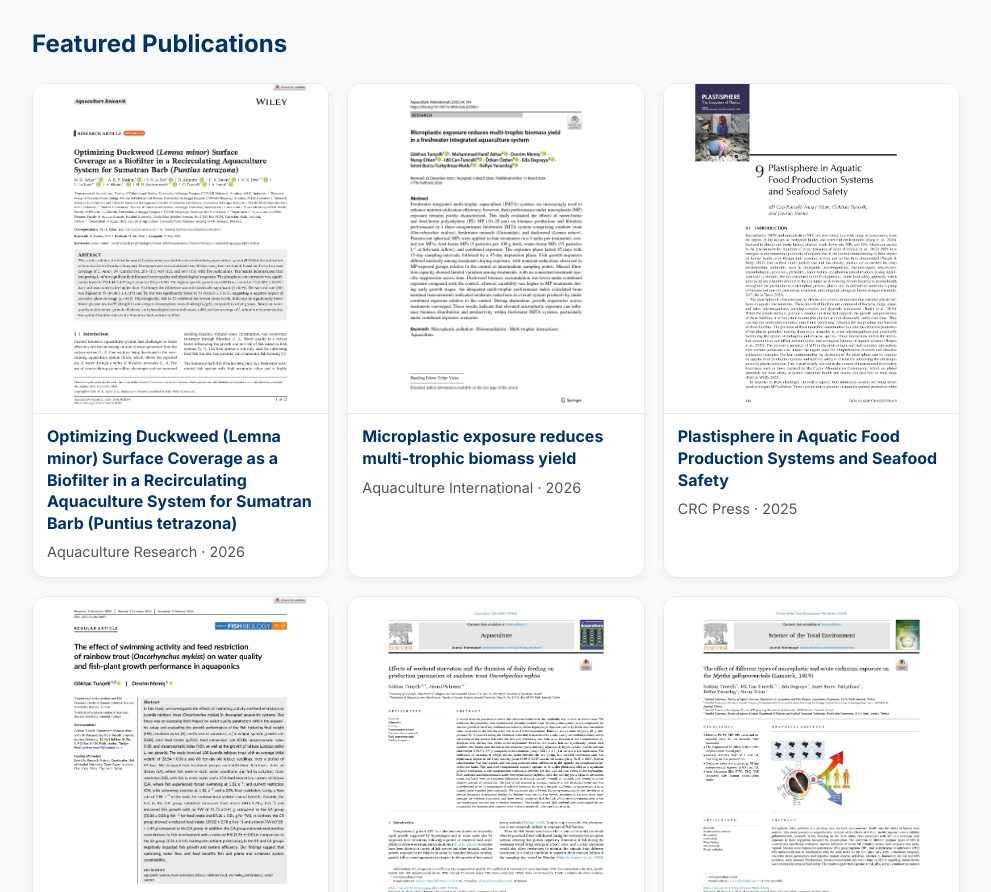
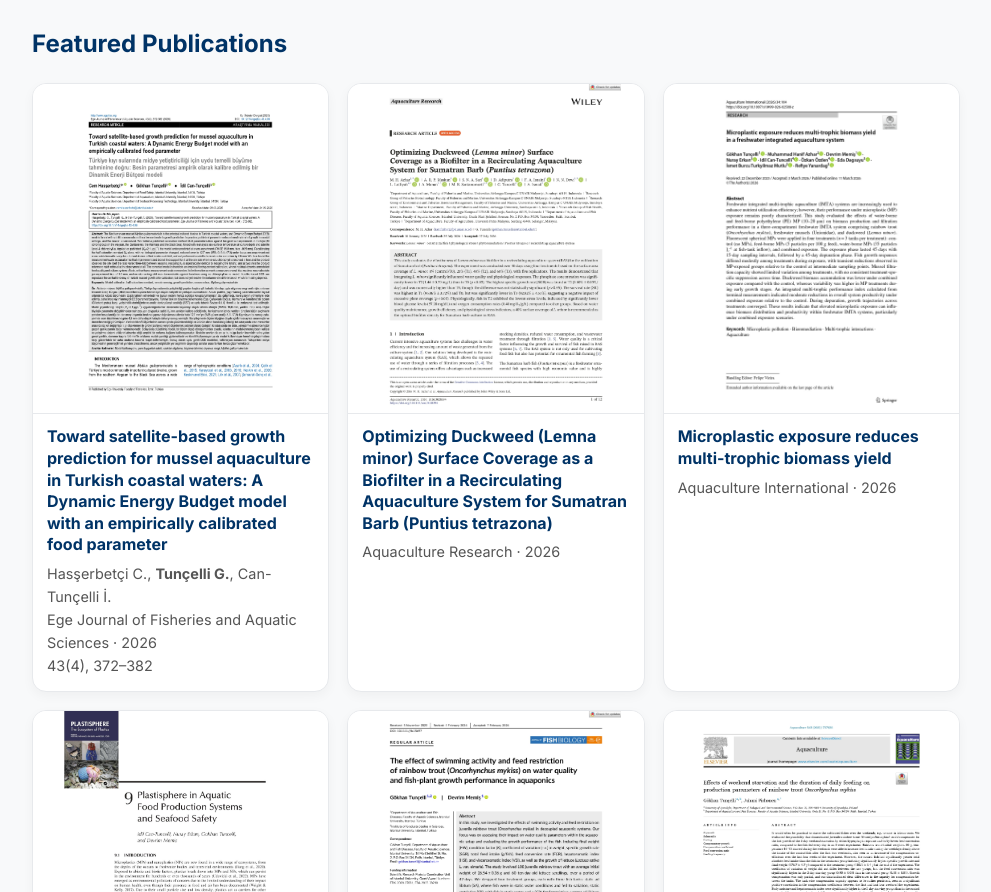
Before and after one commit to gokhantuncelli/gokhantuncelli.github.io, a plain HTML site: page index.html in a window 1280 px wide. Shown: the part 427-1319 px from the top of the page, without its empty margins (144-1135 px from the left). Drawn offline with Linux system fonts and the light colour scheme.

Commit message:
Update index.html

```diff
--- a/index.html
+++ b/index.html
@@ -285,6 +285,26 @@
 
   <div class="publication-grid">
 
+  <a class="publication-card"
+   href="https://doi.org/10.12714/egejfas.43.4.06"
+   target="_blank" rel="noopener noreferrer">
+
+  <img src="/assets/images/pub-mussel-deb-2026.jpg"
+       alt="First page of the article on satellite-based growth prediction for mussel aquaculture">
+
+  <div class="publication-card-body">
+
+    <h3>Toward satellite-based growth prediction for mussel aquaculture in Turkish coastal waters: A Dynamic Energy Budget model with an empirically calibrated food parameter</h3>
+
+    <p>Hasşerbetçi C., <strong>Tunçelli G.</strong>, Can-Tunçelli İ.</p>
+
+    <p>Ege Journal of Fisheries and Aquatic Sciences · 2026</p>
+
+    <p>43(4), 372–382</p>
+
+  </div>
+
+</a>
     <a class="publication-card" href="https://doi.org/10.1155/are/3028394" target="_blank" rel="noopener">
       <img src="/assets/images/pub-duckweed-ras-2026.jpg"
            alt="First page of the Aquaculture Research article on Lemna minor as a biofilter in recirculating aquaculture systems">
```
